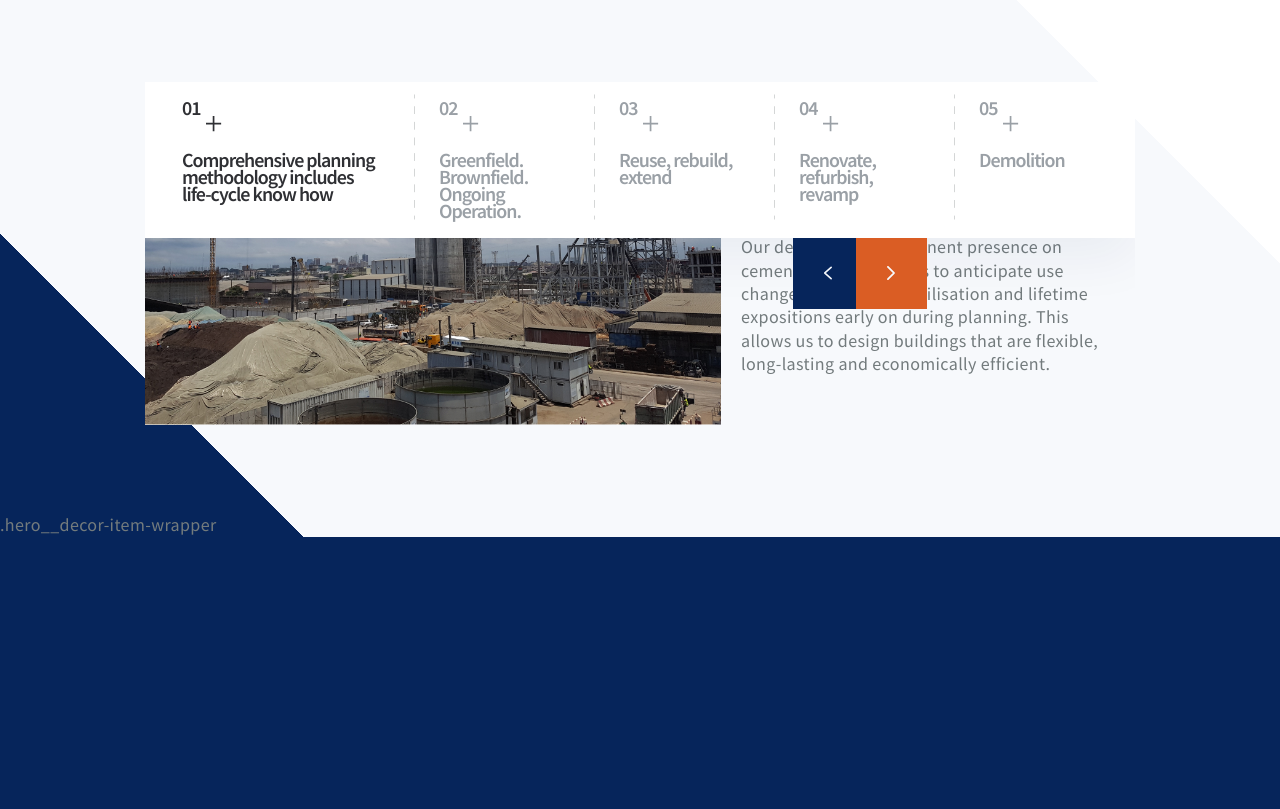
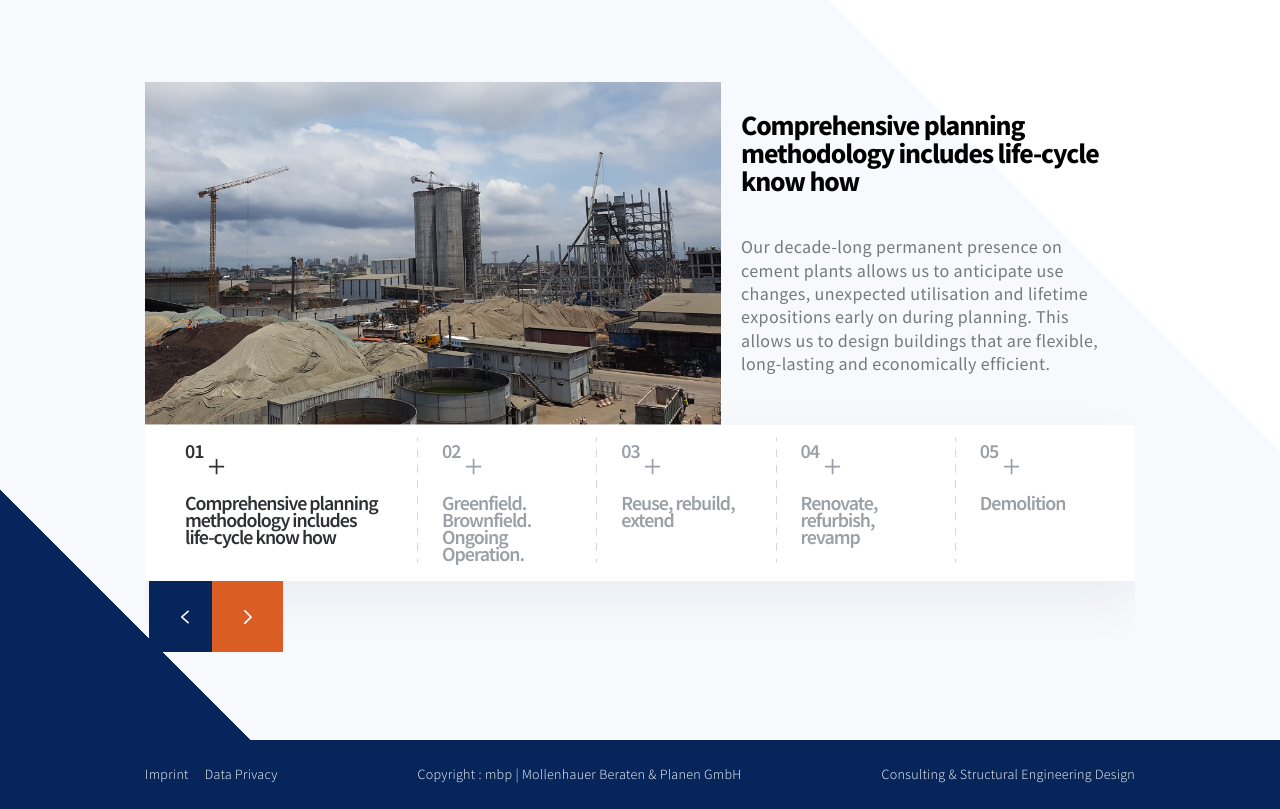
Before and after one commit to vladisalexIT/molenhauer, a plain HTML site: page index.html in a window 1280 px wide. Shown: the part 3244-4053 px from the top of the page. Before the commit the page ends 3781 px from the top, so only its background shows below. Drawn offline with Linux system fonts and the light colour scheme.

Commit message:
feat: fadd footer section

```diff
--- a/css/styles.css
+++ b/css/styles.css
@@ -1335,8 +1335,49 @@ h6 {
 }
 
 
+.footer {
+    padding: 25px 0;
+    background-color: var(--page-color);
+}
 
 
+.footer__container {
+    display: flex;
+    justify-content: space-between;
+    align-items: center;
+    flex-wrap: wrap;
+    gap: 20px;
+}
+
+.footer__privacy {
+    display: flex;
+    align-items: center;
+    gap: 16px;
+}
+
+.copy-link {
+    font-weight: 300;
+    font-size: 14px;
+    line-height: 1.37;
+    letter-spacing: .02em;
+    color: var(--color-white);
+    transition: color .2s linear;
+}
+
+
+.copy-link:hover {
+    color: var(--hover-color);
+}
 
 
 /* media */
+
+@media (max-width: 1890px) {
+    .benefits__slider-tabs {
+        position: static;
+        display: block;
+        align-self: start;
+        width: 100%;
+    }
+
+}
--- a/index.html
+++ b/index.html
@@ -556,7 +556,18 @@
             </section>
         </main>
         <footer class="footer">
-            .hero__decor-item-wrapper
+            <div class="footer__container container">
+                <div class="footer__privacy">
+                    <a class="copy-link" href="#">Imprint</a>
+                    <a class="copy-link" href="#">Data Privacy</a>
+                </div>
+                <a class="footer__link copy-link" href="#">
+                    Copyright : mbp | Mollenhauer Beraten & Planen GmbH
+                </a>
+                <a class="footer__link copy-link" href="#">
+                    Consulting & Structural Engineering Design
+                </a>
+            </div>
         </footer>
     </div>
 
```
